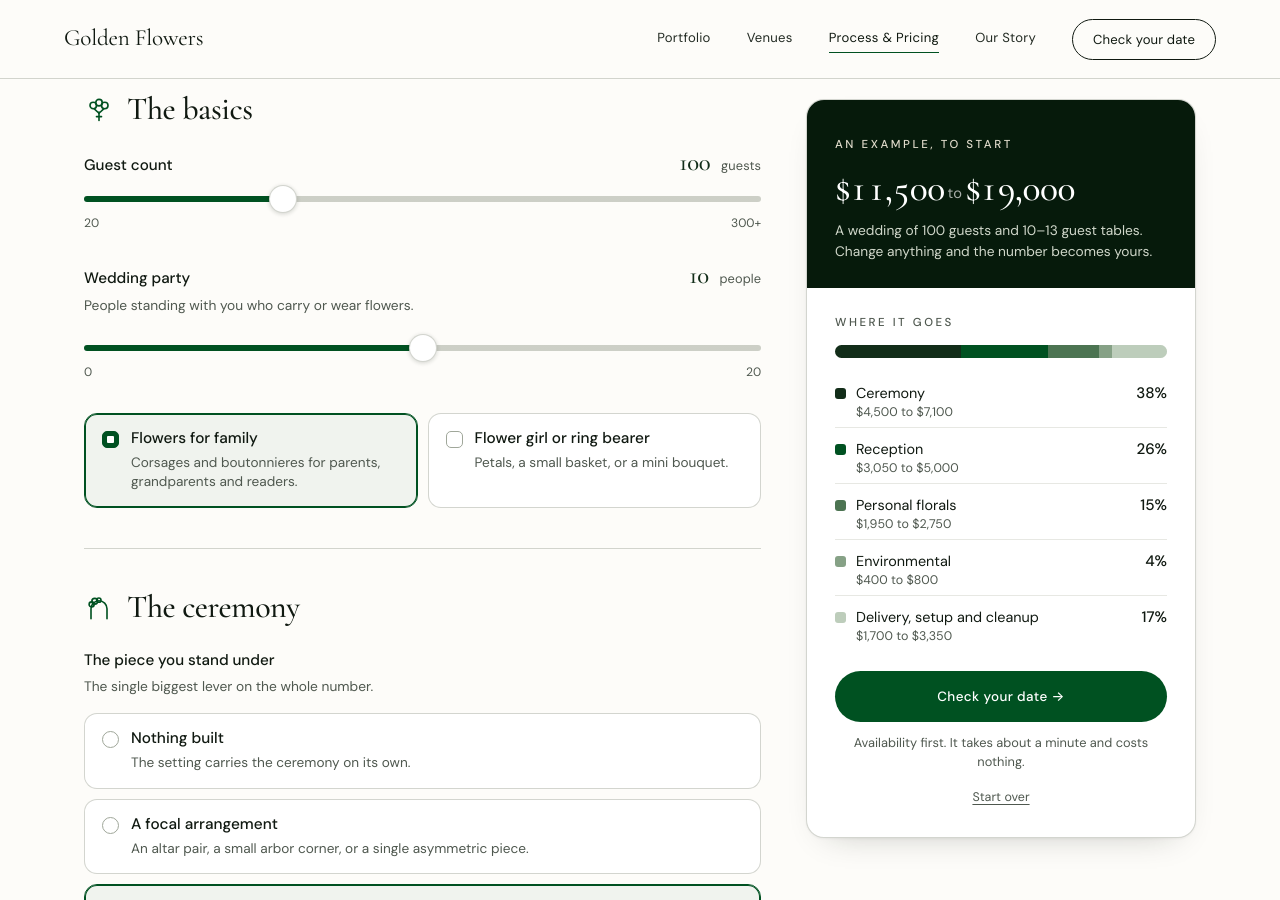
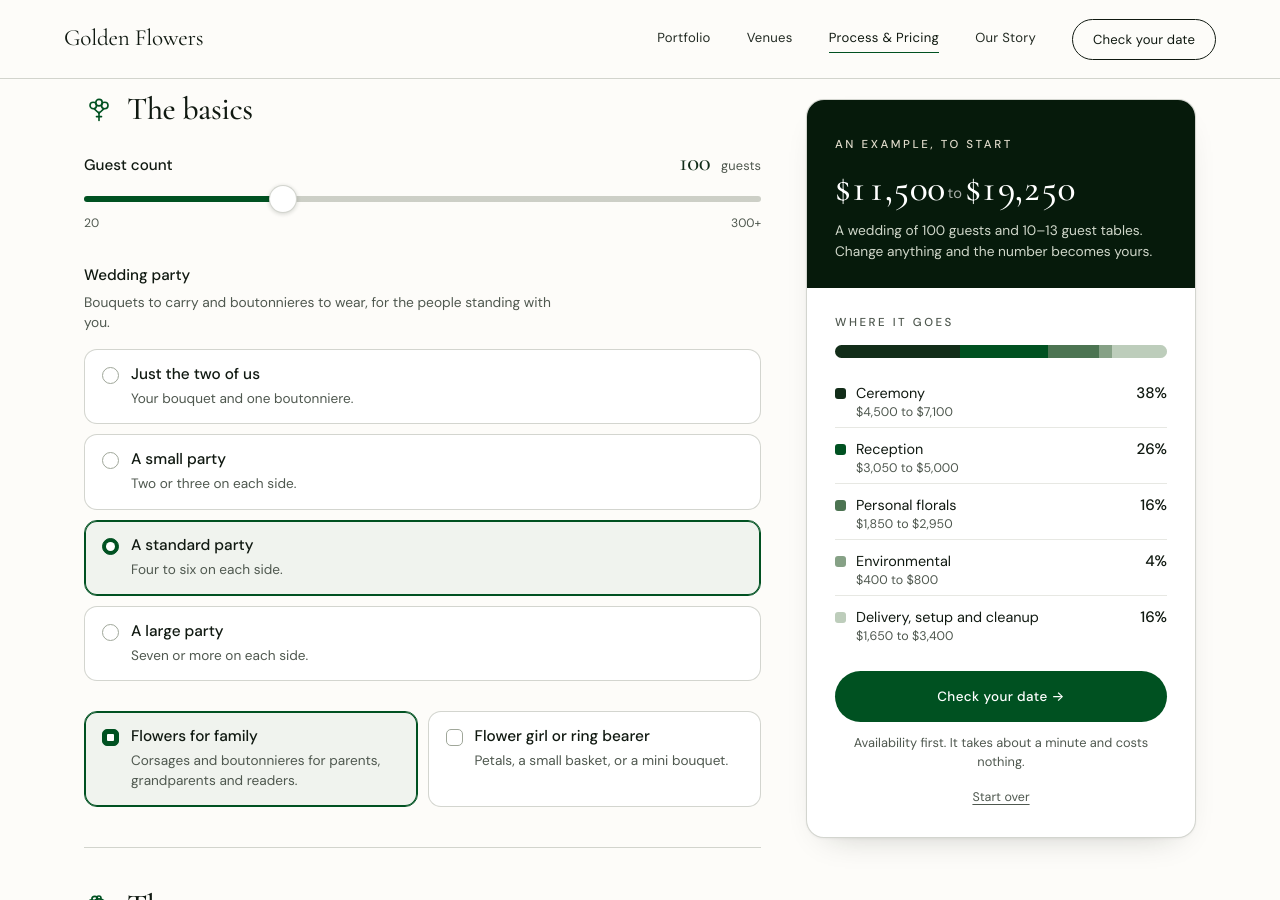
Before and after one commit to jshplhm/goldenflowers, a Jekyll site: the page built from weddings/index.md, in a window 1280 px wide and 900 px high, scrolled down 3285 px. Built offline with Jekyll 4.4.1, drawn with Linux system fonts in a browser that asks for light colours; part of the change alters nothing that is shown.

Commit message:
Wedding party: ask for a size, not a headcount
Brittany's feedback was that "Wedding party / 8 people" did not tell
anyone what they were buying. It now asks with four sizes that name
bouquets and boutonnieres out loud, matching every other question in the
tool. Picked from the four variants on /estimate-party.

This also takes the last per-unit arithmetic out of the estimator. The
slider multiplied a headcount by a bridesmaid bouquet price and a
boutonniere price, so a couple who can divide could work out what one
boutonniere costs and then work out which one to cut. Each size is now a
whole range, and attendant_bouquet, boutonniere and bouquet_share are
gone from the data file. The four ranges are the old arithmetic
evaluated at the edges of each size, so no number changed on its way in.

Two things fall out of it. "Just the two of us" prices the partner's
boutonniere, which the old slider missed entirely because it counted
people standing WITH you. And the total no longer twitches by a rounding
step every time one more person is added, which read as noise.

The consult recap uses each size's own `recap` phrasing, since a button
label does not read as a value after "Wedding party:". Server side needs
nothing: the Apps Script `estimate` rule is a length and keyword check,
not a whitelist.

Co-Authored-By: Claude Opus 5 <noreply@anthropic.com>

```diff
--- a/_data/estimator.yml
+++ b/_data/estimator.yml
@@ -12,6 +12,11 @@
 # nudged toward the full-service end of each spread, since this tool only ever
 # describes full-service weddings. THEY ARE NOT BRITTANY'S CONFIRMED PRICES.
 # She should walk this file once before it ships.
+#
+# NOTE ON THE PER-UNIT NUMBERS ABOVE: they are provenance, not live values.
+# Nothing in this file is multiplied by a headcount any more (see
+# `personal.party`), so a bridesmaid bouquet and a boutonniere no longer have
+# a price of their own anywhere in the tool.
 #
 # HOW TO EDIT SAFELY
 #   - low/high are dollars. Always keep low <= high.
@@ -86,17 +91,6 @@ sliders:
     default: 100
     suffix: guests
     max_suffix: or more
-  party:
-    label: Wedding party
-    help: People standing with you who carry or wear flowers.
-    min: 0
-    max: 20
-    step: 1
-    default: 10
-    suffix: people
-    # Of the wedding party, the share that carries a bouquet rather than
-    # wearing a boutonniere. 0.5 splits them evenly.
-    bouquet_share: 0.5
 
 # --- Personal florals ------------------------------------------------------
 personal:
@@ -104,12 +98,62 @@ personal:
   bridal_bouquet:
     low: 300
     high: 550
-  attendant_bouquet:
-    low: 125
-    high: 185
-  boutonniere:
-    low: 65
-    high: 95
+
+  # THE WEDDING PARTY, AS SIZES RATHER THAN A HEADCOUNT (2026-08-16).
+  # This replaced a 0-20 "people" slider. Two reasons, in order:
+  #
+  #   1. Brittany's feedback: "Wedding party / 8 people" did not tell anyone
+  #      what they were buying. These options name bouquets and boutonnieres
+  #      out loud, which is what she is actually asked about on a call.
+  #   2. It takes the last piece of per-unit arithmetic out of the tool. The
+  #      old slider multiplied a headcount by a bridesmaid bouquet price and a
+  #      boutonniere price, which is exactly the order-form feeling we do not
+  #      want: a couple who can divide can work out what one boutonniere costs
+  #      and then work out which one to cut.
+  #
+  # Each low/high below is the old per-unit arithmetic evaluated at the EDGES
+  # of that size, so no number here was invented: a small party is two a side
+  # at the low end (2 x $125 + 2 x $65) and three a side at the high end
+  # (3 x $185 + 3 x $95). If Brittany retunes these, they are just four ranges
+  # now and can be moved freely without any headcount to keep them consistent
+  # with.
+  #
+  # A useful side effect: `just_us` finally prices the partner's boutonniere,
+  # which the old slider missed entirely (it counted people standing WITH you,
+  # so the second of the two of you was never in the total).
+  #
+  # `recap` is what the consultation form shows, so it has to read as a phrase
+  # in a sentence, not as a button label.
+  party:
+    label: Wedding party
+    help: Bouquets to carry and boutonnieres to wear, for the people standing
+      with you.
+    options:
+      - key: just_us
+        label: Just the two of us
+        note: Your bouquet and one boutonniere.
+        recap: No wedding party
+        low: 65
+        high: 95
+      - key: small
+        label: A small party
+        note: Two or three on each side.
+        recap: A small party, two or three a side
+        low: 380
+        high: 840
+      - key: standard
+        label: A standard party
+        note: Four to six on each side.
+        recap: A standard party, four to six a side
+        low: 760
+        high: 1680
+        default: true
+      - key: large
+        label: A large party
+        note: Seven or more on each side.
+        recap: A large party, seven or more a side
+        low: 1330
+        high: 2800
   # One bundle, not a unit price: parents, grandparents, readers, ushers.
   family:
     key: family
@@ -333,7 +377,6 @@ copy:
     adjust: Adjust these answers
     guests: Guests
     party: Wedding party
-    party_none: None
     personal: Family florals
     ceremony: Ceremony
     tables: Guest tables
--- a/_includes/estimator.html
+++ b/_includes/estimator.html
@@ -213,16 +213,24 @@
         <div class="es-ticks"><span>{{ E.sliders.guests.min }}</span><span>{{ E.sliders.guests.max }}+</span></div>
       </div>
 
+      {%- comment -%} Sizes, not a headcount. A "wedding party: 8 people"
+      slider told nobody what they were buying, and multiplying that headcount
+      by a bouquet price and a boutonniere price was the last per-unit
+      arithmetic in the tool. See the long note in _data/estimator.yml.
+      {%- endcomment -%}
       <div class="es-fld">
-        <label class="es-lbl" for="es-party">
-          {{ E.sliders.party.label }}
-          <output class="es-val" id="es-party-out" for="es-party"></output>
-        </label>
-        <p class="es-help">{{ E.sliders.party.help }}</p>
-        <input class="es-range" type="range" id="es-party" name="party"
-               min="{{ E.sliders.party.min }}" max="{{ E.sliders.party.max }}"
-               step="{{ E.sliders.party.step }}" value="{{ E.sliders.party.default }}">
-        <div class="es-ticks"><span>{{ E.sliders.party.min }}</span><span>{{ E.sliders.party.max }}</span></div>
+        <p class="es-lbl">{{ E.personal.party.label }}</p>
+        <p class="es-help">{{ E.personal.party.help }}</p>
+        <div class="es-opts">
+          {%- for o in E.personal.party.options %}
+          <label class="es-opt">
+            <input type="radio" name="es-party" value="{{ o.key }}"{% if o.default %} checked{% endif %}>
+            <span class="es-mark" aria-hidden="true"></span>
+            <b>{{ o.label }}</b>
+            {%- if o.note != "" %}<i>{{ o.note }}</i>{% endif %}
+          </label>
+          {%- endfor %}
+        </div>
       </div>
 
       <div class="es-fld">
@@ -424,6 +432,7 @@
   /* price lookups keyed "group:key" so the compute step is one line each */
   var MAP = {};
   function index(prefix, list){ (list||[]).forEach(function(o){ MAP[prefix+':'+o.key]=o; }); }
+  index('party',  CFG.personal.party.options);
   index('focal',  CFG.ceremony.focal.options);
   index('ground', CFG.ceremony.ground.options);
   index('tables', CFG.reception.style.options);
@@ -443,15 +452,15 @@
     var cat = { ceremony:[0,0], reception:[0,0], personal:[0,0], environmental:[0,0], service:[0,0] };
     function add(k, r, n){ if(!r) return; n = (n===undefined) ? 1 : n; cat[k][0]+=r.low*n; cat[k][1]+=r.high*n; }
 
-    var guests = +$('es-guests').value, party = +$('es-party').value;
+    var guests = +$('es-guests').value;
     var extras = checks('extra');
 
-    /* personal: one bridal bouquet, then the party split into bouquets and
-       boutonnieres, then optional bundles. Never rendered per unit. */
+    /* personal: one bridal bouquet, one wedding-party size, then optional
+       bundles. Nothing here is multiplied by a headcount: the party sizes are
+       whole ranges, so there is no unit price in the tool to divide back out.
+       `just_us` is what carries the partner's boutonniere. */
     add('personal', CFG.personal.bridal_bouquet);
-    var bouquets = Math.round(party * CFG.sliders.party.bouquet_share);
-    add('personal', CFG.personal.attendant_bouquet, bouquets);
-    add('personal', CFG.personal.boutonniere, party - bouquets);
+    add('personal', MAP['party:' + radio('party')]);
     if(extras.indexOf('family') > -1)      add('personal', CFG.personal.family);
     if(extras.indexOf('flower_kids') > -1) add('personal', CFG.personal.flower_kids);
 
@@ -546,14 +555,12 @@
   var last = null;
   function render(){
     var r = compute(); last = r;
-    var gs = CFG.sliders.guests, ps = CFG.sliders.party;
+    var gs = CFG.sliders.guests;
 
     /* slider readouts */
-    fillTrack($('es-guests')); fillTrack($('es-party'));
+    fillTrack($('es-guests'));
     var atMax = r.guests >= gs.max;
     $('es-guests-out').innerHTML = r.guests + (atMax ? '+' : '') + ' <span>' + (atMax ? gs.max_suffix : gs.suffix) + '</span>';
-    var party = +$('es-party').value;
-    $('es-party-out').innerHTML = party + ' <span>' + ps.suffix + '</span>';
     $('es-tables-out').innerHTML = tableCount(r) + ' <span>tables</span>';
 
     var under = r.high < S.minimum;
@@ -670,11 +677,14 @@
     var rows = [[H.guests, last.guests + ', roughly ' + tableCount(last) + ' tables']];
     /* Personal florals were missing from this summary entirely: the party size
        and the two extras are the first thing Brittany prices, and a recap that
-       skips them reads as if they want no bouquets at all. Zero is a real
-       answer (an elopement), so it is stated rather than dropped. */
+       skips them reads as if they want no bouquets at all. "Just the two of us"
+       is a real answer (an elopement), so it is stated rather than dropped, and
+       it uses the option's own `recap` phrasing because the button label
+       ("Just the two of us") does not read as a value in a "Wedding party:"
+       line. */
     var extras = checks('extra');
-    var party = +$('es-party').value;
-    rows.push([H.party, party ? party + ' carrying or wearing flowers' : H.party_none]);
+    var partyOpt = MAP['party:' + radio('party')];
+    if(partyOpt) rows.push([H.party, partyOpt.recap || partyOpt.label]);
     var personal = ['family','flower_kids']
       .filter(function(k){ return extras.indexOf(k) > -1; })
       .map(function(k){ return labelOf('extra', k); });
```
Also changed, not shown: .pages.yml.
